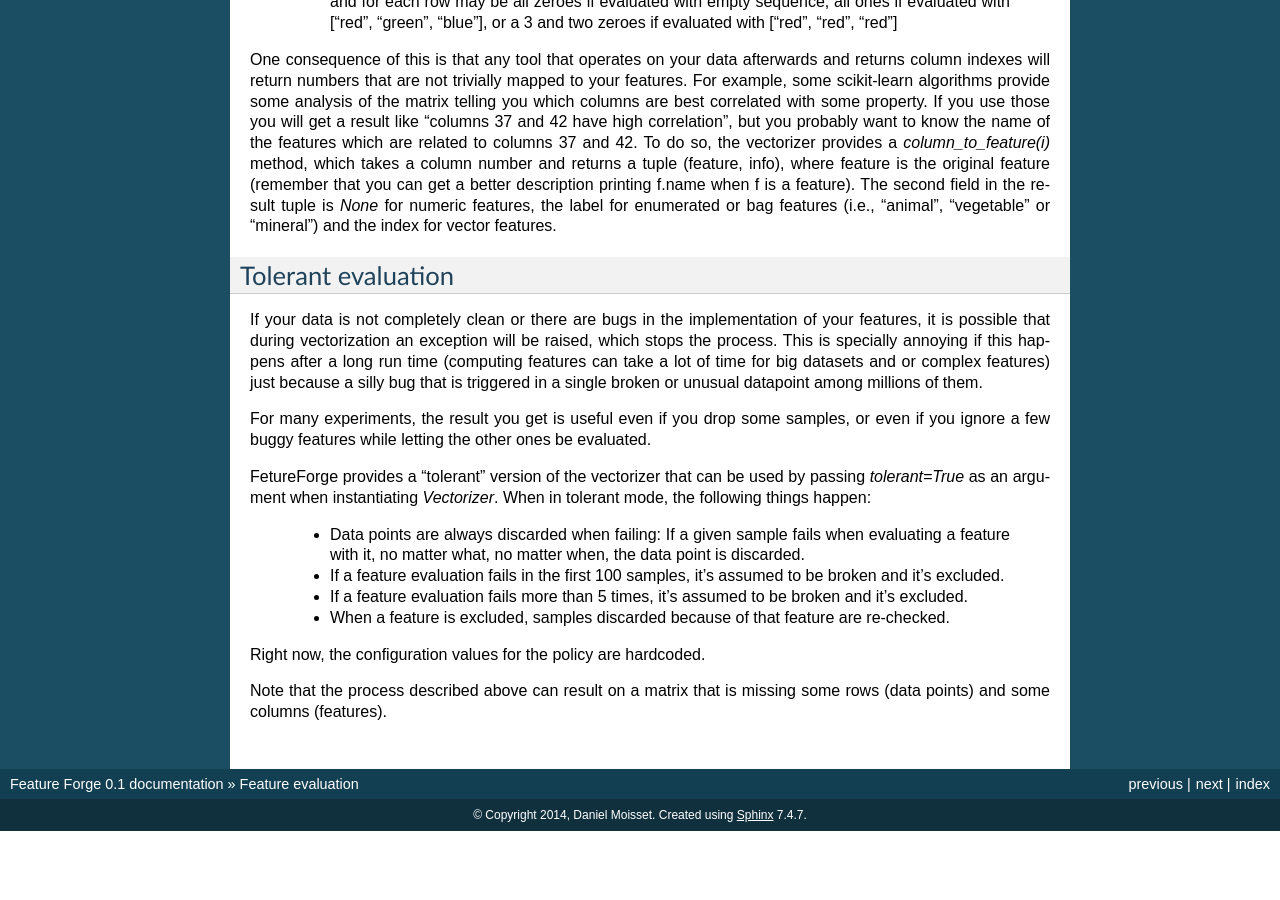
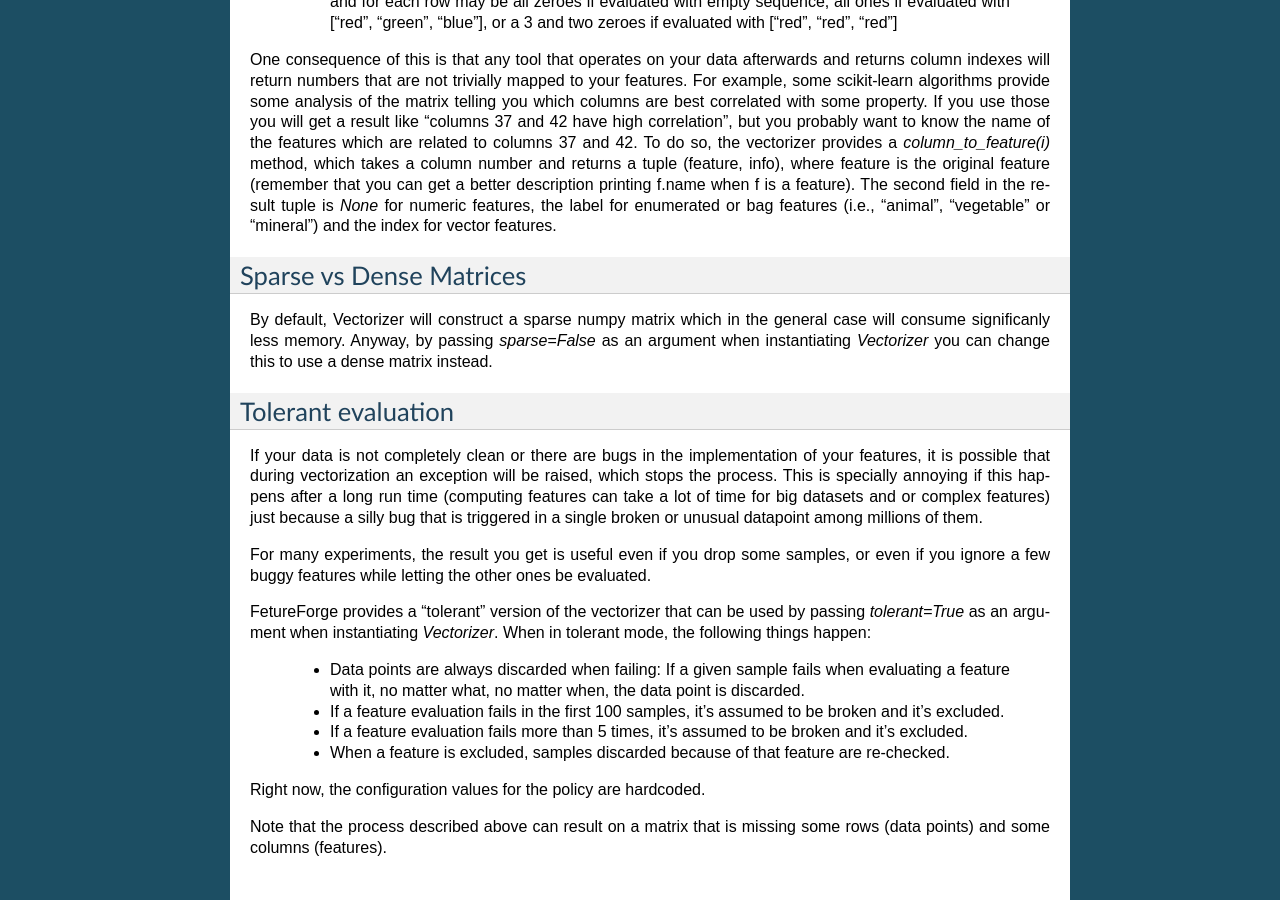
Before and after one commit to machinalis/featureforge, a Sphinx documentation site: the page built from docs/feature_evaluation.rst, in a window 1280 px wide and 900 px high, scrolled down 1047 px. Built offline with Sphinx 7.4.7, drawn with Linux system fonts in a browser that asks for light colours; before the commit the page ends 1878 px from its top, so only the background shows below that; some of the changed text lies outside the part shown.

Commit message:
added small section on documentation re sparse vs dense matrices

```diff
--- a/docs/feature_evaluation.rst
+++ b/docs/feature_evaluation.rst
@@ -79,6 +79,13 @@ enumerated or bag features (i.e., "animal", "vegetable" or "mineral") and the in
 for vector features.
 
 
+Sparse vs Dense Matrices
+------------------------
+
+By default, Vectorizer will construct a sparse numpy matrix which in the general case will consume significanly less memory.
+Anyway, by passing `sparse=False` as an argument when instantiating `Vectorizer` you can change this to use a dense matrix instead.
+
+
 Tolerant evaluation
 -------------------
 
```
